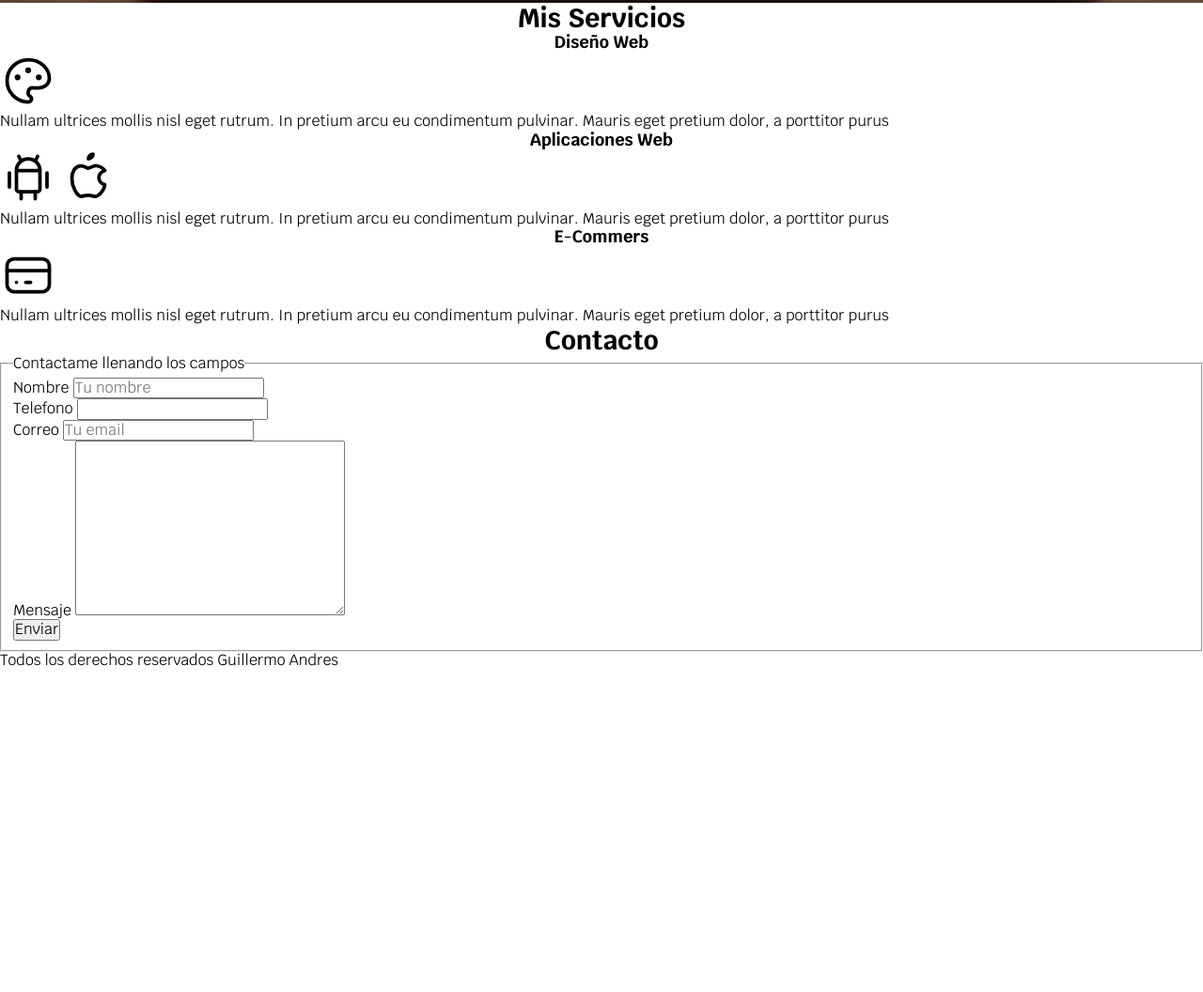
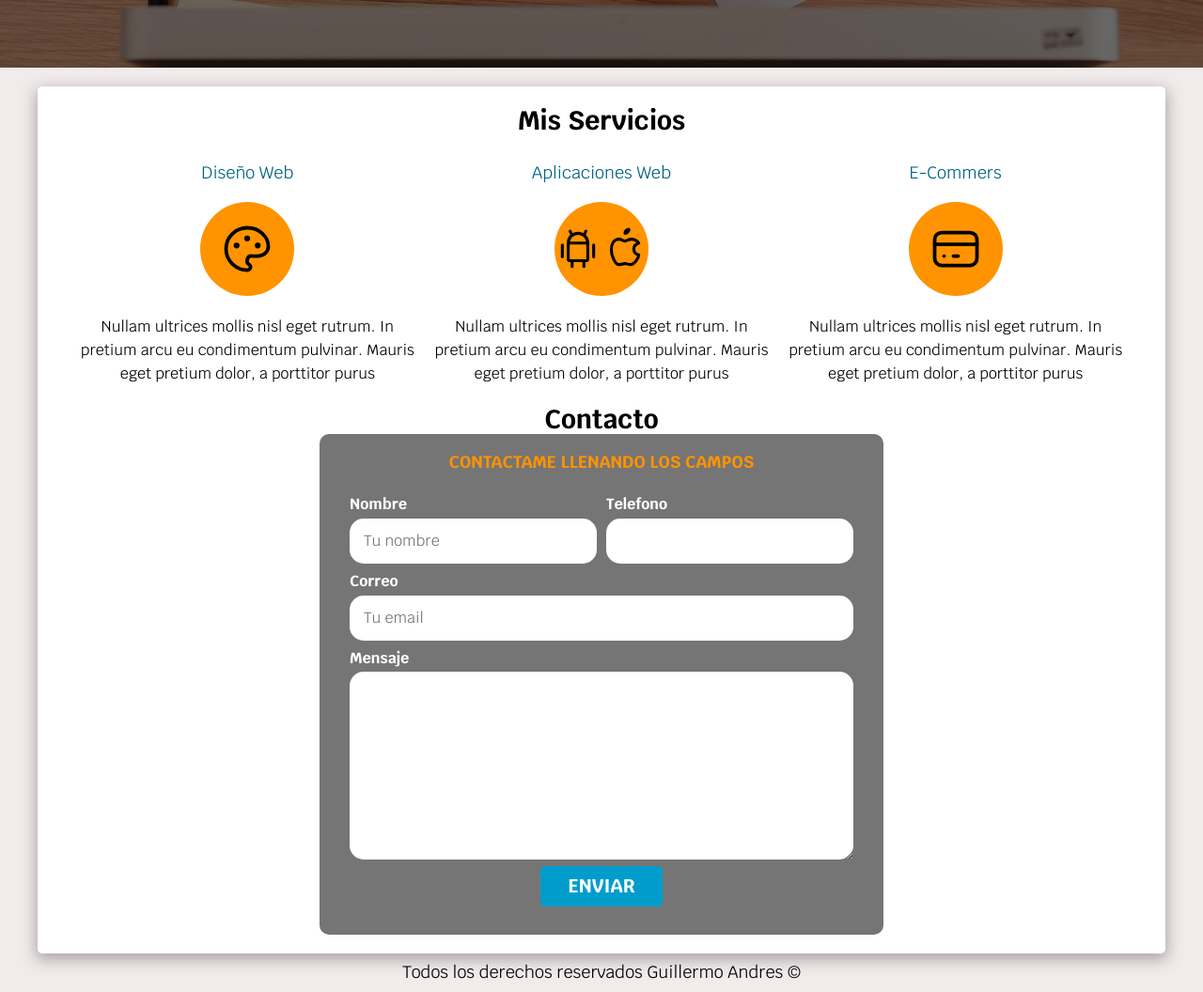
Before and after one commit to killermo1/pagina-web, a plain HTML site: page freelancer_inicio/index.html in a window 1280 px wide. Shown: the part 560-1616 px from the top of the page at 94% size. Before the commit the page ends 1273 px from the top, so only its background shows below. Drawn offline with Linux system fonts and the light colour scheme; files whose address does not match are found by name.

Commit message:
termine el proyecto

```diff
--- a/freelancer_inicio/css/style.css
+++ b/freelancer_inicio/css/style.css
@@ -1,4 +1,4 @@
-:root
+:root /* esto es para crear una variable con la paleta de colores*/
 {
     --blanco: #ffffff;
     --oscuro: #212121;
@@ -9,7 +9,7 @@
     --fuente-principal: 1.6rem;
 }
 
-*, *:before, *:after
+*, *:before, *:after /*para borrar los estilos que vienen por defecto*/
 {
     box-sizing: border-box;
     margin: 0;
@@ -19,66 +19,68 @@
 html
 {
     font-size: 62.5%;
-
+    scroll-snap-type:y mandatory;
 }
 
-body
+body /*le asigne el tipo de fueten y el tamña de letra que tenga toda mi pagina
+utilice background-image para darle un degradado al fondo*/
 {
     font-size: var(--fuente-principal);
     font-family: 'Krub', sans-serif;
+    background-image: linear-gradient(to bottom,#9ad8eb 0%, #f1ebeb 10%)
 }
 
-h1
+h1 /*le di un tamaño al h1 y lo centre y le puse unos margenes*/
 {
     font-size: 3.8rem;
     text-align: center;
     font-weight: normal;
+    margin: 5rem 0;
 }
 
-h2
+h2 /*le puse otro tamñao de letra a todos los h2*/
 {
     font-size: 2.8rem;
 }
 
-h3
+h3 /*le puse un tamaño de letra a todos los h3*/
 {
     font-size: 1.8rem;
 }
 
-h1,h2,h3
+h1,h2,h3 /*centre todo el texto del h1 al h3*/
 {
     text-align: center;
 }
 
-.title span
+.title span /*le puse un tamaño especifico a la etiqueta span que esta en el h1*/
 {
     font-size: 2rem;
 
 }
 
 
+.nav-bag/*este es el container que esta detras del menu de navegacion le puse el mismo color para que completara toda la pantalla*/
+{
+    background-color: var(--secundario);
+}
 
-
-.container
+.container/*le puse que tuviera un espacio maximo de 1000px a mi contenedor de navegacion utilice el margin para centrar*/
 {
-    max-width: 100rem;
+   max-width: 120rem;
     margin: 0 auto;
 
 }
 
-.nav-bag
-{
-    background-color: var(--secundario);
-}
-
-.container-nav
+.container-nav/*al background del menu de navegacion le puse un color le cambie el display para que se vean en columnas*/
 {
     background-color: var(--secundario);
     display: flex;
     flex-direction: column;
 }
 
-@media (min-width: 768px) {
+
+@media (min-width: 768px) {/*cree este media query para que el menu de navegacion se ponga una frente al otro cuando llegue a los 768px*/
     .container-nav
     {
         flex-direction: row;
@@ -86,23 +88,23 @@ h1,h2,h3
     }
 }
 
-.container-nav a
+.container-nav a /*este es cada link de navegacion le di un estilo para que asi tuviera mas altura y le puse un display block para que ocupe todo el espacio cuando este en la pantlla de un movil*/
 {
     color: var(--blanco);
     text-decoration: none;
     font-weight: bold;
-    padding: 1rem;
+    padding: 2rem;
     display: block;
     text-align: center;
 }
 
-.container-nav a:hover
+.container-nav a:hover/*le puse esta pseudo clase para que cuando señale el elemento cambide de color el fondo y la letra*/
 {
     background-color: var(--primario);
     color: var(--oscuro);
 }
 
-.hero
+.hero/*aqui agregue una imagen de fondo utilice no-repeat para que no se repita la imagen cover para que la imagen ocupara todo el ancho le puse un altura para que fuera mas larga le puse una posicion relative para poder crearle un filtro*/
 {
     background-image: url(./imagenes/hero.jpg);
     background-repeat: no-repeat;
@@ -110,9 +112,12 @@ h1,h2,h3
     height: 430px;
     padding: 20px;
     position: relative;
+    margin-bottom: 2rem;
 }
 
-.contenido-hero
+.contenido-hero/*le puse una pocision adsoluta para que tome de referencia todo el contenedor y no lo que esta afuera
+le puse un color negro con menos opacidad para crear un filtro utilice las cordenadas para que tomaran todo el ancho del documento
+y los elementos que estan dentro de el les puse un display flex para que estuvieran en columna y los centre tanto vertical como horizontal*/
 {
    position: absolute;
    background-color: rgba(0, 0, 0 , 0.6);
@@ -124,6 +129,36 @@ h1,h2,h3
    flex-direction: column;
    align-items: center;
    justify-content: center;
+}
+
+.boton/*cree un boton con un ancho de 90% cuando se vea desde un telefono y le puse otros estilos
+*/
+{
+    background-color: var(--primario);
+    color: var(--blanco);
+    padding: 1rem 3rem;
+    text-decoration: none;
+    margin-top: 1rem;
+    font-size: 2rem;
+    text-transform: uppercase;
+    font-weight: bold;
+    border-radius: .5rem;
+    width: 90%;
+    text-align: center;
+    border: none;
+}
+
+@media (min-width: 768px) {/*cree este media query para cuando se vea en un computador reiniciar el ancho
+    y que se vea mas pequeño*/
+    .boton
+    {
+        width: auto;
+    }
+}
+
+.boton:hover
+{
+    cursor: pointer;
 }
 
 .contenido-hero h2,
@@ -139,13 +174,179 @@ h1,h2,h3
   align-items: flex-end;
 }
 
-.boton
+.contenido-hero h2
 {
-    padding: 1rem;
-    background-color: var(--secundario);
-    color: var(--blanco);
-    font-size: 2rem;
-    font-weight: bold;
-    text-decoration: none;
+    position: relative;
+    bottom: 6rem;
+}
+
+.sombra/*agregue una sombre al backgraund de mi main le agregue un apdding para que tenga un a separacion interior*/
+{
+    -webkit-box-shadow: 0px 5px 15px 2px rgba(133,128,133,0.64);
+    -moz-box-shadow: 0px 5px 15px 2px rgba(133,128,133,0.64);
+    box-shadow: 0px 5px 15px 2px rgba(133,128,133,0.64);
+    background-color: var(--blanco);
+    padding: 2rem;
+    border-radius: .5rem;
+}
+
+@media (min-width: 768px) {/*agregue este media query para que cuando se vea en un peso se pongan en 3 columnas*/
+    .servicios
+{
+    display:grid;
+    grid-template-columns: repeat(3,1fr);
+    column-gap: 1rem;
+    margin-top: 2rem;
+}
+
 
 }
+
+.position
+   {
+       margin-top: 1rem;
+   }
+
+
+.servicios
+{
+    margin: 2rem;
+}
+
+.container,.container-nav,.formulario
+{
+    scroll-snap-align: center;
+    scroll-snap-stop: always;
+}
+
+.servicios_items
+{
+  display: flex;
+  flex-direction: column;
+  align-items: center;
+}
+
+.servicios_items h3
+{
+  color: var(--secundario);
+  font-weight: normal;
+
+}
+
+.iconos
+{
+    margin-top: 1rem;
+    height: 10rem;
+    width: 10rem;
+    background-color: #ff9300;
+    border-radius: 50%;
+    display: flex;
+    align-items: center;
+    justify-content: center;
+    margin-bottom: 2rem;
+    margin-top: 2rem;
+}
+
+.servicios_items p
+{
+  line-height: 2.5rem;
+  text-align: center;
+}
+
+/* contacto */
+.formulario
+{
+  background-color: var(--gris);
+  width: min(60rem, 100%);
+  margin: 0 auto;
+  padding: 2rem;
+  border-radius: 1rem;
+}
+
+.formulario fieldset
+{
+    border: none;
+}
+
+.formulario legend
+{
+    text-align: center;
+    font-size: 1.8rem;
+    text-transform: uppercase;
+    font-weight: 700;
+    margin-bottom: 2rem;
+    color: #ff9300;
+}
+
+@media (min-width: 768px) {
+    .contenedor_campos
+{
+    display: grid;
+    grid-template-columns: 1fr 1fr;
+    column-gap: 1rem;
+    grid-template-rows: auto auto 20rem;
+}
+    .campo:nth-child(3),
+    .campo:nth-child(4)
+    {
+        grid-column: 1 / 3;
+    }
+}
+
+
+.campo
+{
+  margin-bottom: 1rem;
+}
+
+.campo label
+{
+  color: var(--blanco);
+  display: block;
+  margin-bottom: .5rem;
+  font-weight: bold;
+}
+
+.input-text
+{
+    width: 100%;
+    border: none;
+    padding: 1.5rem;
+    border-radius: 1.5rem;
+}
+
+.tamaño
+{
+    width: 100%;
+}
+
+@media (min-width: 768px) {
+    .tamaño
+    {
+        width: auto;
+    }
+}
+
+.flex
+{
+    display: flex;
+}
+
+.alinear-derecha
+{
+    justify-content: center;
+    margin-top: 2rem;
+}
+
+.campo textarea
+{
+    height: 20rem;
+}
+
+/* footer */
+.footer
+{
+    text-align: center;
+    margin: 1rem;
+    font-size: large;
+}
--- a/freelancer_inicio/index.html
+++ b/freelancer_inicio/index.html
@@ -31,7 +31,7 @@
 
     <section class="hero">
       <div class="contenido-hero">
-        <h2>Diseño y Desarrollo Web <span>Freelancer</span></h2>
+        <h2>Diseño y Desarrollo Web Freelancer</h2>
        <div class="posicionamiento">
          <p>
           <svg xmlns="http://www.w3.org/2000/svg" class="icon icon-tabler icon-tabler-map-2" width="60" height="60" viewBox="0 0 24 24" stroke-width="1" stroke="#ff9300" fill="none" stroke-linecap="round" stroke-linejoin="round">
@@ -50,11 +50,15 @@
       </div>
     </section>
 
-    <main>
+    <main class="container sombra">
+
 
        <h2>Mis Servicios</h2>
-            <section>
-              <h3>Diseño Web</h3>
+        <div class="servicios">
+
+              <section class="servicios_items">
+                <h3  class="position">Diseño Web</h3>
+                <div class="iconos">
                  <svg xmlns="http://www.w3.org/2000/svg" class="icon icon-tabler icon-tabler-palette" width="60" height="60" viewBox="0 0 24 24" stroke-width="1.5" stroke="#000000" fill="none" stroke-linecap="round" stroke-linejoin="round">
                  <path stroke="none" d="M0 0h24v24H0z" fill="none"/>
                  <path d="M12 21a9 9 0 1 1 0 -18a9 8 0 0 1 9 8a4.5 4 0 0 1 -4.5 4h-2.5a2 2 0 0 0 -1 3.75a1.3 1.3 0 0 1 -1 2.25" />
@@ -62,6 +66,7 @@
                  <circle cx="12" cy="7.5" r=".5" fill="currentColor" />
                  <circle cx="16.5" cy="10.5" r=".5" fill="currentColor" />
                  </svg>
+                </div>
                 <article>
                   <p>
                  Nullam ultrices mollis nisl eget rutrum. In pretium arcu eu condimentum pulvinar. Mauris eget pretium dolor, a porttitor purus
@@ -70,8 +75,9 @@
                 </article>
                </section>
 
-            <section>
-              <h3>Aplicaciones Web</h3>
+             <section class="servicios_items">
+                <h3 class="position">Aplicaciones Web</h3>
+               <div class="iconos">
                  <svg xmlns="http://www.w3.org/2000/svg" class="icon icon-tabler icon-tabler-brand-android" width="60" height="60" viewBox="0 0 24 24" stroke-width="1.5" stroke="#000000" fill="none" stroke-linecap="round" stroke-linejoin="round">
                  <path stroke="none" d="M0 0h24v24H0z" fill="none"/>
                  <line x1="4" y1="10" x2="4" y2="16" />
@@ -88,6 +94,7 @@
                 <path d="M9 7c-3 0 -4 3 -4 5.5c0 3 2 7.5 4 7.5c1.088 -.046 1.679 -.5 3 -.5c1.312 0 1.5 .5 3 .5s4 -3 4 -5c-.028 -.01 -2.472 -.403 -2.5 -3c-.019 -2.17 2.416 -2.954 2.5 -3c-1.023 -1.492 -2.951 -1.963 -3.5 -2c-1.433 -.111 -2.83 1 -3.5 1c-.68 0 -1.9 -1 -3 -1z" />
                 <path d="M12 4a2 2 0 0 0 2 -2a2 2 0 0 0 -2 2" />
                 </svg>
+              </div>
                <article>
                 <p>
                 Nullam ultrices mollis nisl eget rutrum. In pretium arcu eu condimentum pulvinar. Mauris eget pretium dolor, a porttitor purus
@@ -96,8 +103,9 @@
                 </article>
               </section>
 
-            <section>
-            <h3>E-Commers</h3>
+            <section class="servicios_items">
+             <h3 class="position">E-Commers</h3>
+             <div class="iconos">
                 <svg xmlns="http://www.w3.org/2000/svg" class="icon icon-tabler icon-tabler-credit-card" width="60" height="60"  viewBox="0 0 24 24" stroke-width="1.5"  stroke="#000000" fill="none"  stroke-linecap="round" stroke-linejoin="round">
                 <path stroke="none" d="M0 0h24v24H0z" fill="none"/>
                 <rect x="3" y="5" width="18" height="14" rx="3" />
@@ -105,7 +113,7 @@
                 <line x1="7" y1="15" x2="7.01" y2="15" />
                 <line x1="11" y1="15" x2="13" y2="15" />
                 </svg>
-
+               </div>
                <article>
                   <p>
                       Nullam ultrices mollis nisl eget rutrum. In pretium arcu eu condimentum pulvinar. Mauris eget pretium dolor, a porttitor purus
@@ -113,43 +121,44 @@
                   </p>
                 </article>
             </section>
-
-    </main>
+        </div><!--este es el cierre de la class de servicios-->
         <section>
           <h2>Contacto</h2>
-        <form action="">
+            <form class="formulario">
               <fieldset>
                 <legend>Contactame llenando los campos</legend>
-
-            <div>
+              <div class="contenedor_campos">
+                <div class="campo">
                    <label for="nombre">Nombre</label>
-               <input type="text" name="nombre" id="nombre"   placeholder="Tu nombre" autocomplete="name" />
+                   <input type="text" name="nombre" id="nombre"   placeholder="Tu nombre" autocomplete="name" class="input-text"/>
                 </div>
 
-            <div>
+                <div class="campo">
                   <label for="telefono">Telefono</label>
-              <input type="tel" autocomplete="cc-number" name="telefono" id="telefono" />
+                  <input type="tel" autocomplete="cc-number" name="telefono" id="telefono" class="input-text"/>
                 </div>
 
-            <div>
+                <div class="campo">
                   <label for="email">Correo</label>
-              <input type="email" autocomplete="email" id="email" name="email" placeholder="Tu email">
+                  <input type="email" autocomplete="email" id="email" name="email" placeholder="Tu email" class="input-text"/>
                 </div>
 
-            <div>
+                <div class="campo">
                   <label for="mensaje">Mensaje</label>
-              <textarea name="mensaje" id="mensaje" cols="30" rows="10"></textarea>
+                  <textarea name="mensaje" id="mensaje" cols="30" rows="10" class="input-text"/></textarea>
                 </div>
-
-            <div>
-              <input type="submit" value="Enviar">
+              </div>
+                <div class="alinear-derecha flex">
+                  <input type="submit" value="Enviar" class="boton tamaño ">
                 </div>
               </fieldset>
             </form>
         </section>
+    </main>
 
-    <footer>
-      <p>Todos los derechos reservados Guillermo Andres</p>
+
+    <footer class="footer">
+      <p>Todos los derechos reservados Guillermo Andres &#169</p>
     </footer>
 </body>
 </html>
```
Lines whose indentation alone changed are shown as unchanged.
